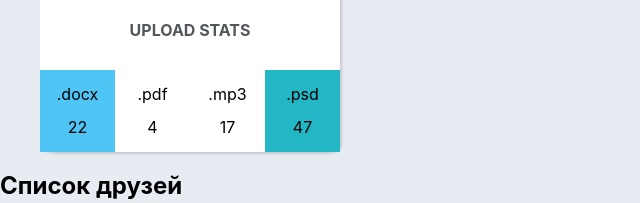
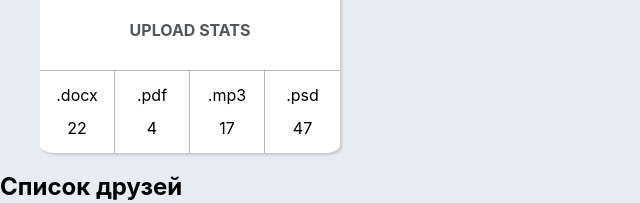
Before and after one commit to Kateryna286/goit-react-hw-01-components, a React (Create React App) app: page / in a window 1280 px wide. Shown: the part 552-755 px from the top of the page, without its empty margins (0-640 px from the left). Built offline with nearby package versions, Linux system fonts and the light colour scheme.

Commit message:
Правки css task2

```diff
--- a/src/components/Statistics.css
+++ b/src/components/Statistics.css
@@ -23,6 +23,7 @@
   padding: 0;
   justify-content: space-around;
   margin: 0;
+  border-top: 1px solid rgba(114, 111, 111, 0.5);
 }
 
 .Statistics__item {
@@ -33,10 +34,6 @@
   padding-bottom: 15px;
 }
 
-.Statistics__item:first-child {
-  background-color: rgb(79, 197, 246);
+.Statistics__item:not(:last-child) {
+  border-right: 1px solid rgba(114, 111, 111, 0.5);
 }
-
-.Statistics__item:last-child {
-  background-color: rgb(35, 183, 197);
-}
```
